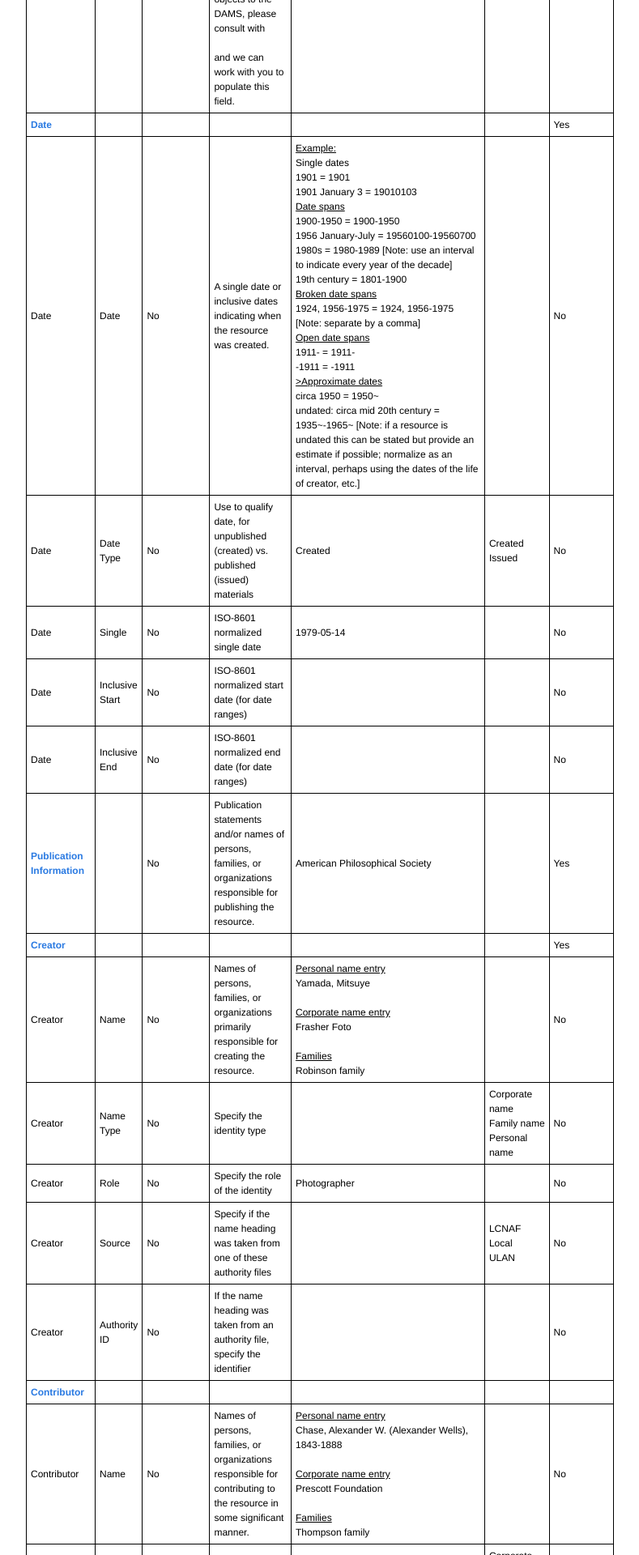
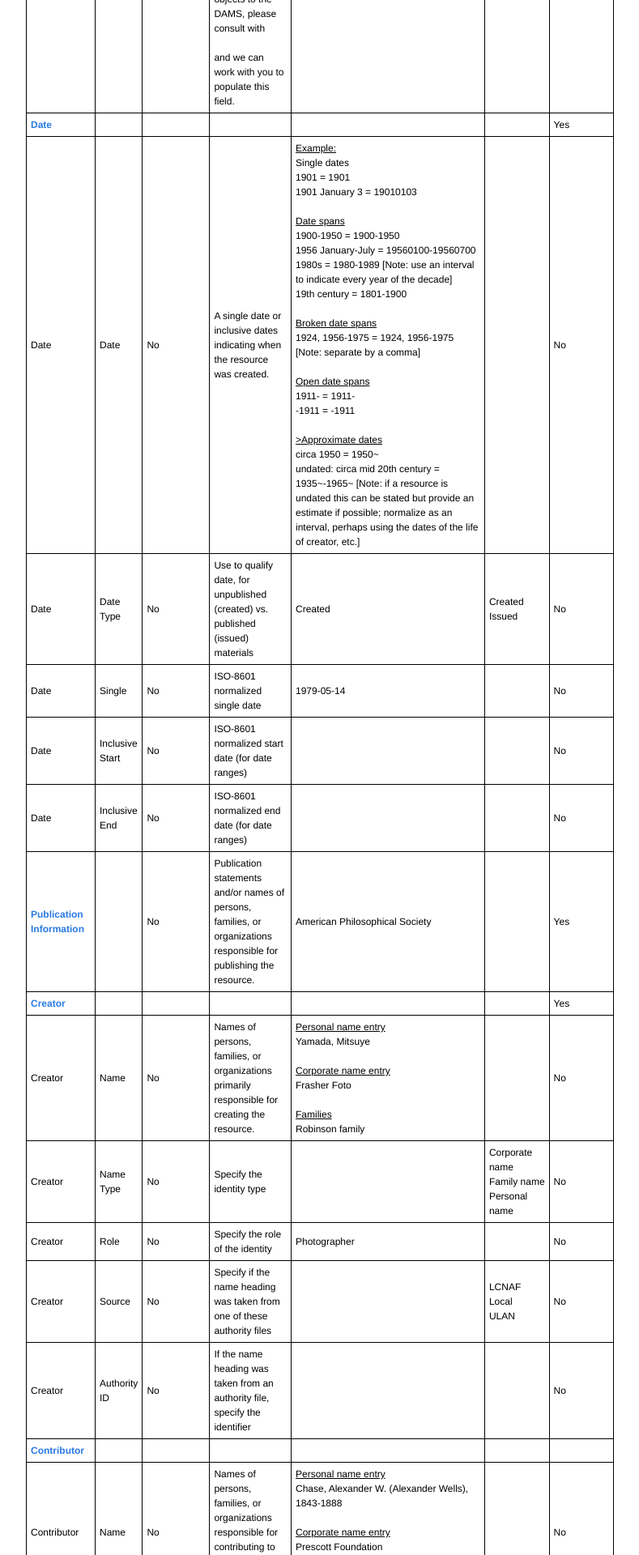
Before and after one commit to ucldc/ucldc-docs, a Jekyll site: the page built from docs/dams/metadata-model.md, in a window 1280 px wide. Shown: the part 2218-4138 px from the top of the page at 81% size, without its empty margins (158-947 px from the left). Built offline with Jekyll 4.4.1, drawn with Linux system fonts in a browser that asks for light colours; nearby versions of some CDN libraries.

Commit message:
Update metadata-model.md

```diff
--- a/docs/dams/metadata-model.md
+++ b/docs/dams/metadata-model.md
@@ -306,20 +306,20 @@ The following data elements must be present in each metadata record for harvest
   <br/>Single dates
   <br/>1901 = 1901
   <br/>1901 January 3 = 19010103
-  <br/>
+  <br/><br/>
   <u>Date spans</u>
   <br/>1900-1950 = 1900-1950
   <br/>1956 January-July = 19560100-19560700
   <br/>1980s = 1980-1989 [Note: use an interval to indicate every year of the decade]
   <br/>19th century = 1801-1900
-  <br/>
+  <br/><br/>
   <u>Broken date spans</u>
   <br/>1924, 1956-1975 = 1924, 1956-1975 [Note: separate by a comma]
-  <br/>
+  <br/><br/>
   <u>Open date spans</u>
   <br/>1911- = 1911-
   <br/>-1911 = -1911
-  <br/>
+  <br/><br/>
   <u>>Approximate dates</u>
   <br/>circa 1950 = 1950~
   <br/>undated: circa mid 20th century = 1935~-1965~ [Note: if a resource is undated this can be stated but provide an estimate if possible; normalize as an interval, perhaps using the dates of the life of creator, etc.]
```
